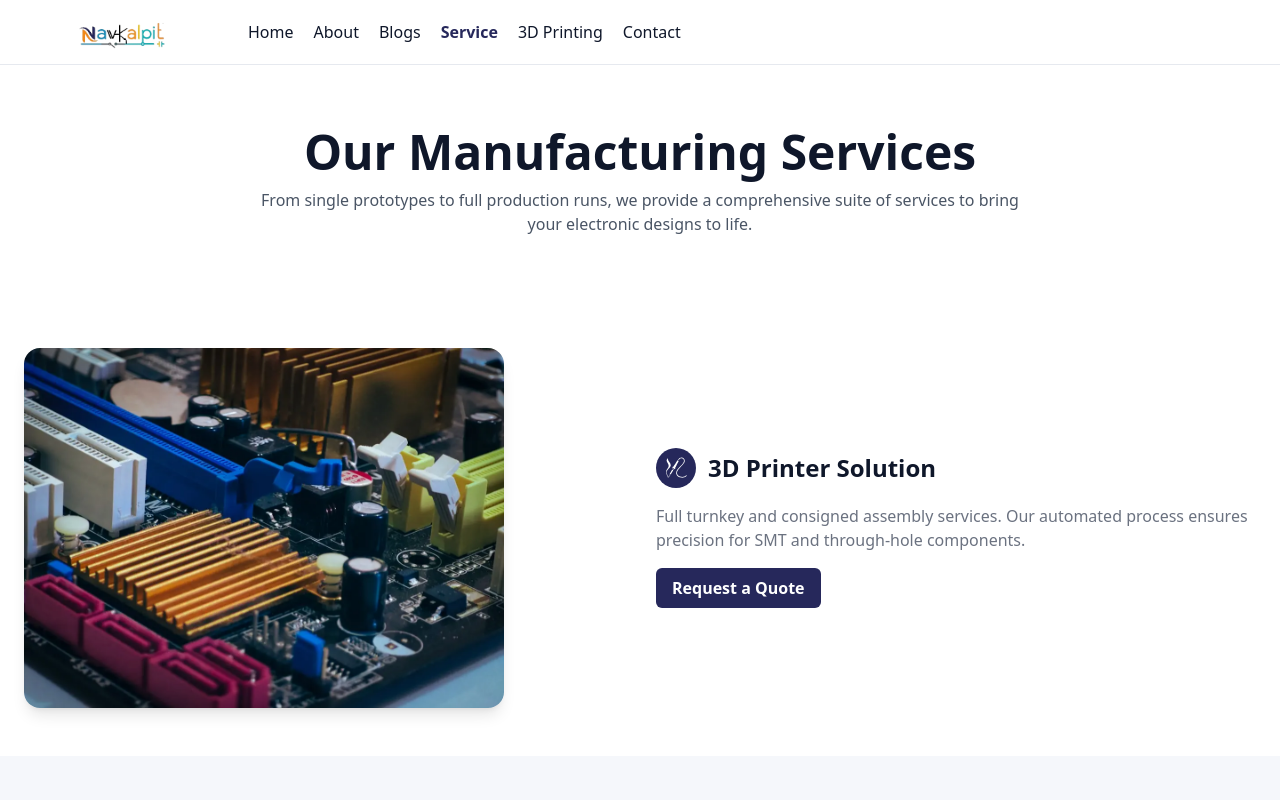
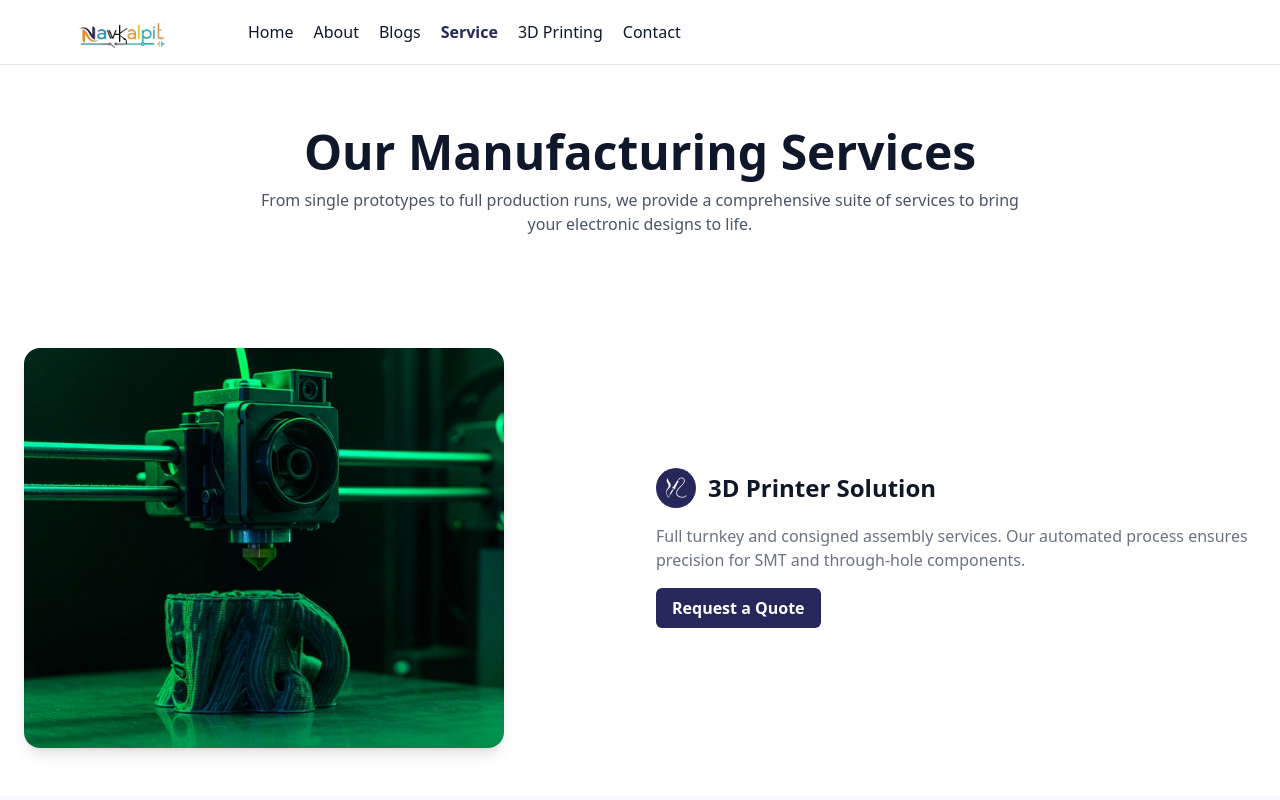
Before and after one commit to Mihirjadav/Navkalpit, a React app: page /services in a window 1280 px wide. Shown: the top 800 px of the page. Built offline with nearby package versions, Linux system fonts and the light colour scheme; some icons are missing; the HTML template or start-up script is replaced by a standard one.

Commit message:
Redesign some component

```diff
--- a/src/pages/Services.jsx
+++ b/src/pages/Services.jsx
@@ -2,11 +2,13 @@ import React from "react";
 import PrimaryButton from "../components/PrimaryButton";
 import { GiCircuitry, GiSolderingIron } from "react-icons/gi";
 import { SiAltiumdesigner } from "react-icons/si";
+import Design2 from "../assets/images/Design2.jpg";
 
 // Images are stored in public/assets/images
-const pcbProtoImg = "/assets/images/PCBM.webp";
-const pcbAssemblyImg = "/assets/images/PCB.webp";
-const advancedImg = "/assets/images/febrication.webp";
+// const pcbProtoImg = "/assets/images/PCBM.webp";
+// const pcbAssemblyImg = "/assets/images/PCB.webp";
+// const advancedImg = "/assets/images/febrication.webp";
+// const Design2 = "/assets/images/Design2.jpg";
 
 const Services = () => {
   return (
@@ -105,9 +107,9 @@ const Services = () => {
       <section className="max-w-7xl mx-auto py-12 px-6 grid grid-cols-1 md:grid-cols-2 gap-8 items-center">
         <div className="order-2 md:order-1 flex justify-center md:justify-start">
           <img
-            src={pcbAssemblyImg}
+            src={Design2}
             alt="PCB Assembly"
-            className="w-full md:w-4/5 rounded-2xl shadow-lg object-cover"
+            className="w-full md:w-4/5 h-100 rounded-2xl shadow-lg object-cover"
           />
         </div>
         <div className="order-1 md:order-2">
```
